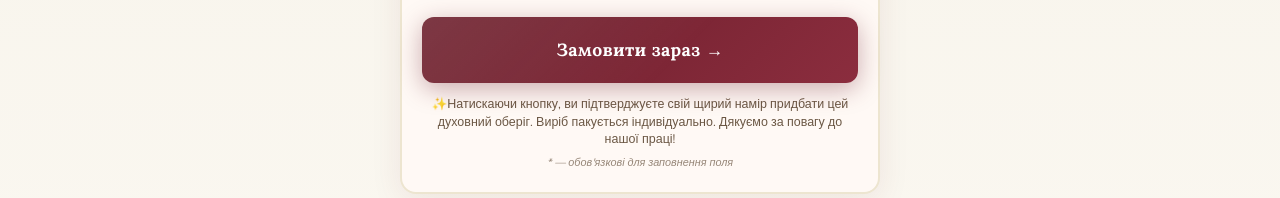
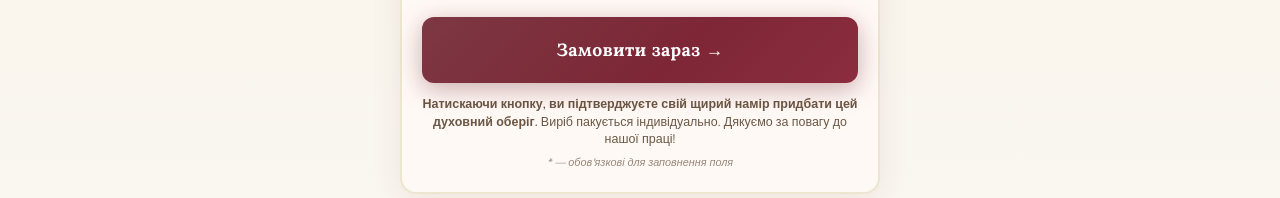
Before and after one commit to bborkanyuk-rgb/grace-heritage, a plain HTML site: page index.html in a window 1280 px wide. Shown: the part 10288-10486 px from the top of the page. Drawn offline with nearby package versions, Linux system fonts and the light colour scheme; a web font is replaced by a local one.

Commit message:
Bold first sentence of order consent text and remove emoji

```diff
--- a/index.html
+++ b/index.html
@@ -1095,7 +1095,7 @@ height="0" width="0" style="display:none;visibility:hidden"></iframe></noscript>
         </button>
 
         <p class="text-center mt-3" style="font-size: 0.78rem; color: var(--ink-light); line-height: 1.4;">
-          ✨Натискаючи кнопку, ви підтверджуєте свій щирий намір придбати цей духовний оберіг. Виріб пакується індивідуально. Дякуємо за повагу до нашої праці!
+          <strong>Натискаючи кнопку, ви підтверджуєте свій щирий намір придбати цей духовний оберіг.</strong> Виріб пакується індивідуально. Дякуємо за повагу до нашої праці!
         </p>
         <p class="text-center mt-1.5" style="font-size: 0.68rem; color: var(--ink-light); opacity: 0.7; font-style: italic;">
           * — обов'язкові для заповнення поля
```
